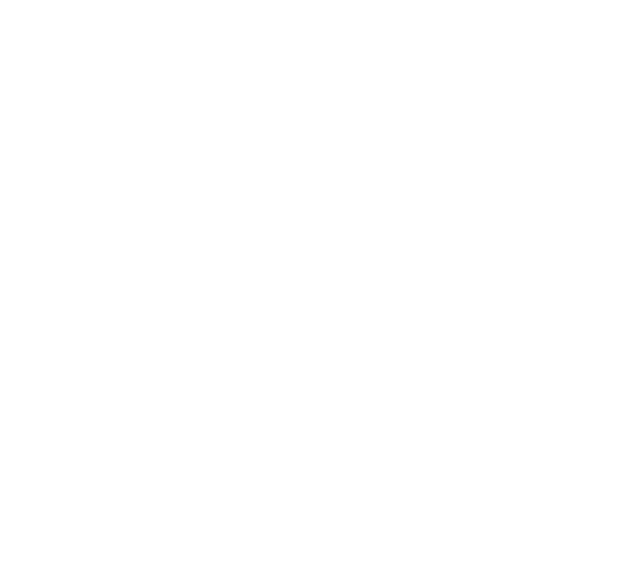
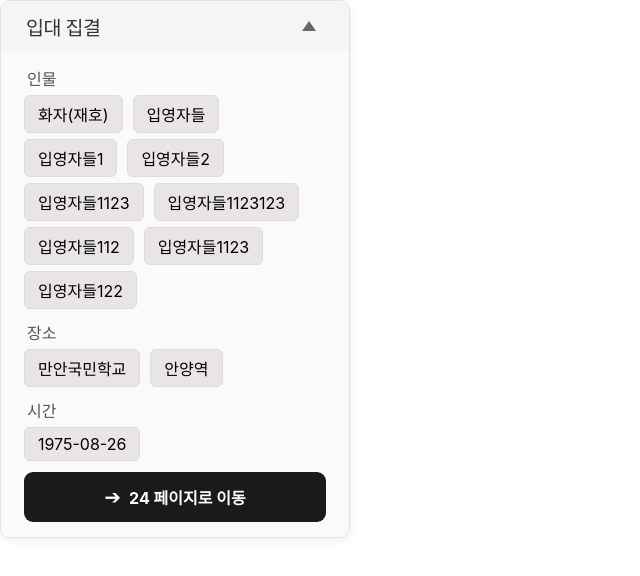
Before and after one commit to CSID-DGU/2025-1-CECD1-b013-8, a React (Create React App) app in the folder frontend/: page /side in a window 1280 px wide. Before the commit this address had no page. Shown: the top 576 px of the page, without its empty margins (0-640 px from the left). Built offline with nearby package versions, Linux system fonts and the light colour scheme.

Commit message:
검색 카드 UI  구현

```diff
--- a/frontend/src/App.js
+++ b/frontend/src/App.js
@@ -2,12 +2,14 @@
 import { Route, BrowserRouter as Router, Routes } from "react-router-dom";
 
 import ApiTest from "./pages/ApiTest/ApiTest";
+import SearchCard from "./pages/SearchCard";
 
 function App() {
   return (
     <Router>
         <Routes>
           <Route path="/" element={<ApiTest />} />
+          <Route path="/side" element={<SearchCard />} />
         </Routes>
       </Router>
   );
--- /dev/null
+++ b/frontend/src/pages/SearchCard.css
@@ -0,0 +1,211 @@
+/* DetailCard.css */
+.app-container {
+  display: flex;
+  justify-content: center;
+  align-items: center;
+  min-height: 100vh;
+  padding: 20px;
+  font-family: 'Malgun Gothic', 'Apple SD Gothic Neo', sans-serif;
+  color: #333;
+}
+
+.detail-card-container {
+  width: 100%;
+  max-width: 350px;
+}
+
+.detail-card {
+  border-radius: 0;
+  box-shadow: 0 2px 10px rgba(0, 0, 0, 0.08);
+  overflow: hidden;
+  transition: all 0.3s ease;
+  border: 1px solid #e1e1e1;
+  border-radius: 10px;
+}
+
+.detail-card.expanded {
+  padding-bottom: 0;
+}
+
+.detail-card-header {
+  background-color: #f5f5f5;
+  padding: 10px 25px;
+  display: flex;
+  justify-content: space-between;
+  align-items: center;
+  position: relative;
+}
+
+.detail-card-title {
+  margin: 0;
+  font-size: 19.5px;
+  font-weight: 500;
+  color: #333;
+  letter-spacing: -0.5px;
+}
+
+.detail-toggle-button {
+  background: none;
+  border: none;
+  cursor: pointer;
+  width: 30px;
+  height: 30px;
+  border-radius: 50%;
+  display: flex;
+  align-items: center;
+  justify-content: center;
+  transition: all 0.3s;
+}
+
+.detail-toggle-button:hover {
+  background-color: rgba(0, 0, 0, 0.05);
+}
+
+.detail-arrow {
+  width: 0;
+  height: 0;
+  border-left: 7px solid transparent;
+  border-right: 7px solid transparent;
+  transition: all 0.3s ease;
+}
+
+.detail-toggle-button.down .detail-arrow {
+  border-top: 10px solid #666;
+}
+
+.detail-toggle-button.up .detail-arrow {
+  border-bottom: 10px solid #666;
+}
+
+.detail-card-content-wrapper {
+  max-height: 0;
+  overflow: hidden;
+  transition: max-height 0.4s ease;
+}
+
+.detail-card-content-wrapper.expanded {
+  max-height: 700px; /* 충분히 큰 값 */
+}
+
+.detail-card-content {
+  padding: 15px 23px;
+  background-color: #fafafa;
+}
+
+.detail-section {
+  margin-bottom: 5px;
+}
+
+.detail-section-title {
+  font-size: 16px;
+  font-weight: 500;
+  color: #555;
+  margin-bottom: 5px;
+  padding-left: 3px;
+}
+
+/* x스크롤 */
+/* .detail-item-list {
+  list-style: none;
+  display: flex;
+  padding: 0;
+  margin: 0;
+  overflow-x: auto;
+  gap: 12px;
+  padding-bottom: 0px;
+}
+
+.detail-item-list::-webkit-scrollbar {
+  display: none;
+}
+
+.detail-item {
+  padding: 6px 13px;
+  font-size: 16px;
+  color: black;
+  background-color: #e9e5e5;
+  border: 1px solid #ddd;
+  border-radius: 6px;
+  min-width: fit-content;
+  flex-shrink: 0;
+}*/
+
+.detail-item-list {
+  display: flex;
+  flex-wrap: wrap;
+  margin: 0;
+  padding: 0;
+  list-style: none;
+}
+
+.detail-item-list::-webkit-scrollbar {
+  display: none;
+}
+
+.detail-item {
+  padding: 6px 13px;
+  font-size: 16px;
+  color: black;
+  background-color: #e9e5e5;
+  border: 1px solid #ddd;
+  border-radius: 6px;
+  min-width: fit-content;
+  margin-right: 10px;
+  margin-bottom: 6px;
+}
+
+.detail-move-section {
+  display: flex;
+  align-items: center;
+  color: white;
+  background-color: rgb(27, 26, 26);
+  padding: 0;
+  margin: auto;
+  margin-top: 0px;
+  width: 100%;
+  height: 50px;
+  cursor: pointer;
+  transition: all 0.2s;
+  justify-content: center;
+  border-radius: 9px;
+}
+
+.detail-move-section:hover {
+  transform: scale(1.02);
+}
+
+.detail-arrow-icon {
+  font-size: 20px;
+  margin-right: 8px;
+}
+
+.detail-move-text {
+  font-weight: 700;
+  font-size: 16px;
+}
+
+@media (max-width: 480px) {
+  .detail-card-header {
+    padding: 16px 20px;
+  }
+
+  .detail-card-title {
+    font-size: 20px;
+  }
+
+  .detail-card-content {
+    padding: 20px;
+  }
+
+  .detail-section-title {
+    font-size: 16px;
+  }
+
+  .detail-item {
+    font-size: 15px;
+  }
+
+  .detail-move-text {
+    font-size: 15px;
+  }
+}
--- /dev/null
+++ b/frontend/src/pages/SearchCard.js
@@ -0,0 +1,87 @@
+import React, { useState } from 'react';
+import './SearchCard.css';
+
+function SearchCard() {
+  const [isExpanded, setIsExpanded] = useState(true);
+
+  const title = "입대 집결"
+  const page = 24
+
+  // 오브젝트 리스트로 데이터 관리
+  const sections = [
+    {
+      title: "인물",
+      items: [
+        { id: 1, content: "화자(재호)" },
+        { id: 2, content: "입영자들" },
+        { id: 3, content: "입영자들1" },
+        { id: 4, content: "입영자들2" },
+        { id: 3, content: "입영자들1123" },
+        { id: 3, content: "입영자들1123123" },
+        { id: 3, content: "입영자들112" },
+        { id: 3, content: "입영자들1123" },
+        { id: 3, content: "입영자들122" },
+      ]
+    },
+    {
+      title: "장소",
+      items: [
+        { id: 1, content: "만안국민학교" },
+        { id: 2, content: "안양역" }
+      ]
+    },
+    {
+      title: "시간",
+      items: [
+        { id: 1, content: "1975-08-26" }
+      ]
+    }
+  ];
+
+  const toggleCard = () => {
+    setIsExpanded(!isExpanded);
+  };
+
+  return (
+    <div className="detail-card-container">
+      <div className={`detail-card ${isExpanded ? 'expanded' : 'collapsed'}`}>
+        <div className="detail-card-header">
+          <div className="detail-card-title">{title}</div>
+          <button
+            className={`detail-toggle-button ${isExpanded ? 'up' : 'down'}`}
+            onClick={toggleCard}
+            aria-label={isExpanded ? "카드 접기" : "카드 펼치기"}
+          >
+            <span className="detail-arrow"></span>
+          </button>
+        </div>
+
+        {/* Always render for animation, visibility controlled by CSS */}
+        <div className={`detail-card-content-wrapper ${isExpanded ? 'expanded' : 'collapsed'}`}>
+          <div className="detail-card-content">
+            {sections.map((section) => (
+              <div className="detail-section" key={section.title}>
+                <div className="detail-section-title">{section.title}</div>
+                <ul className="detail-item-list">
+                  {section.items.map((item) => (
+                    <li className="detail-item" key={item.id}>
+                      {item.content}
+                    </li>
+                  ))}
+                </ul>
+              </div>
+            ))}
+
+            <div className="detail-move-section">
+              <div className="detail-arrow-icon">➔</div>
+              <div className="detail-move-text">{page} 페이지로 이동</div>
+            </div>
+          </div>
+        </div>
+      </div>
+    </div>
+
+  );
+}
+
+export default SearchCard;
```
